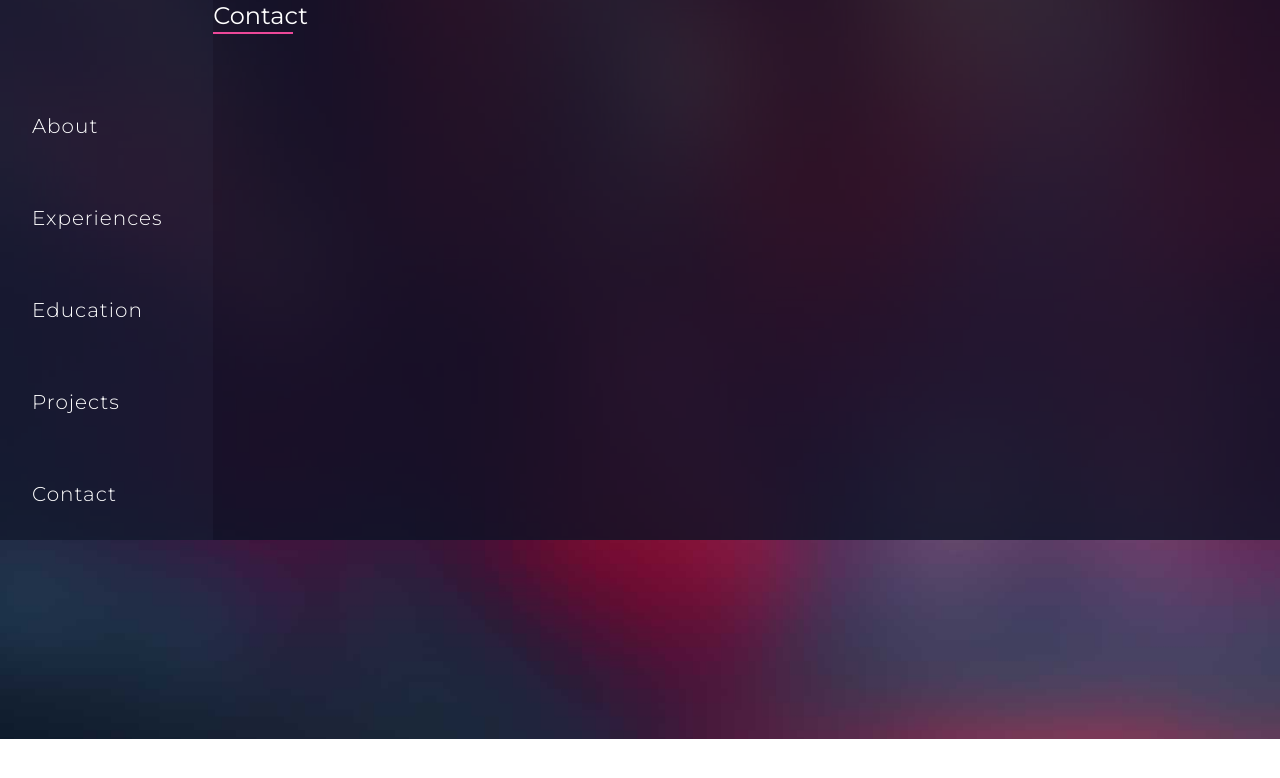
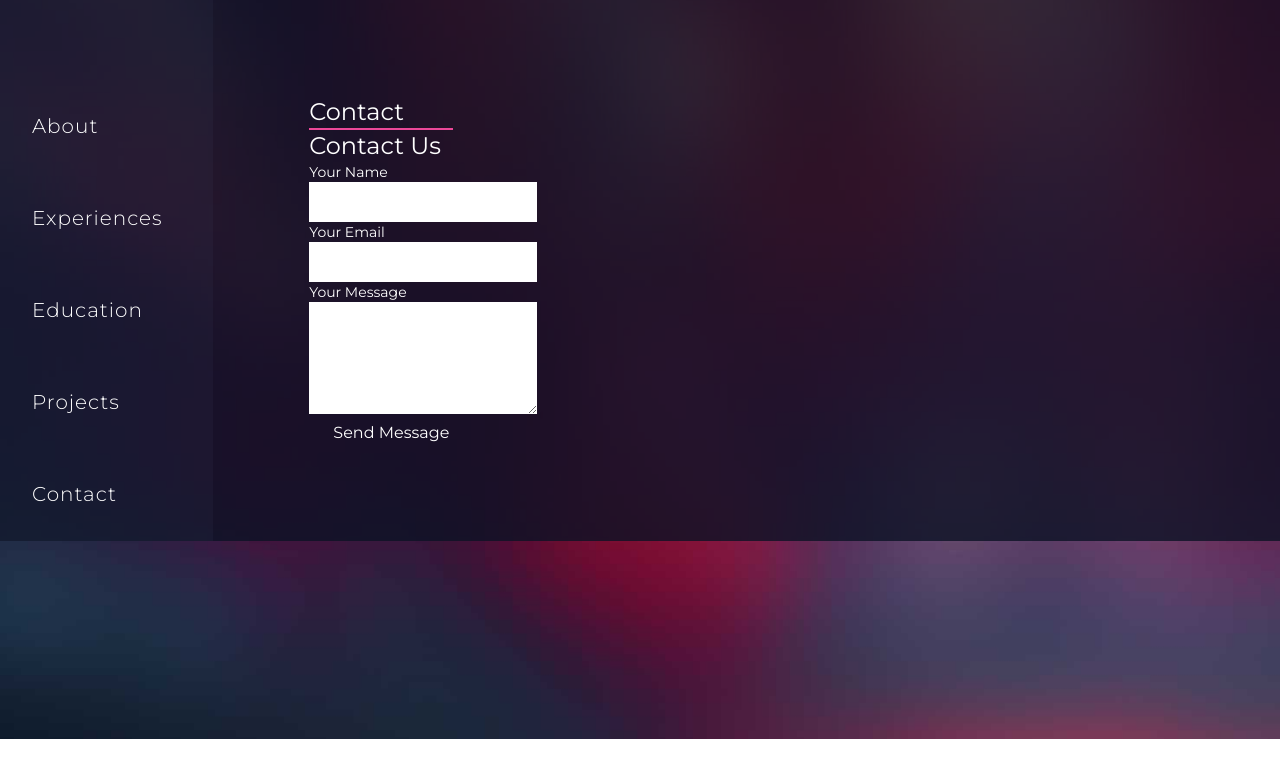
Before and after one commit to ctokoli/my_portfolio, a React (Vite) app: page /contact in a window 1280 px wide. Shown: the top 778 px of the page. Built offline with nearby package versions, Linux system fonts and the light colour scheme.

Commit message:
Update contactComponent.jsx

```diff
--- a/src/components/contactComponent.jsx
+++ b/src/components/contactComponent.jsx
@@ -1,12 +1,31 @@
 const ContactComponent = () => {
     return (
-        <div className="contact">
-            <div className="w-20">
-                <h1 className="text-2xl border-pink-500 border-b-2 ">Contact</h1>
+        <div className="exp p-24 max-w-7xl">
+            <div className=" w-36 ">
+                <h1 className="text-2xl  border-pink-500 border-b-2 ">Contact</h1>
             </div>
-
+            <div class="container mx-auto my-8 p-8 bg-white rounded-lg shadow-md w-screen">
+                <h1 class="text-2xl font-semibold mb-6">Contact Us</h1>
+                <form action="#" method="post">
+                    <div class="mb-4">
+                        <label for="name" class="block text-gray-600 text-sm font-medium mb-2">Your Name</label>
+                        <input type="text" id="name" name="name" class="w-full px-4 py-2 border rounded-md focus:outline-none focus:border-blue-500" required />
+                    </div>
+                    <div class="mb-4">
+                        <label for="email" class="block text-gray-600 text-sm font-medium mb-2">Your Email</label>
+                        <input type="email" id="email" name="email" class="w-full px-4 py-2 border rounded-md focus:outline-none focus:border-blue-500" required />
+                    </div>
+                    <div class="mb-4">
+                        <label for="message" class="block text-gray-600 text-sm font-medium mb-2">Your Message</label>
+                        <textarea id="message" name="message" rows="4" class="w-full px-4 py-2 border rounded-md focus:outline-none focus:border-blue-500" required></textarea>
+                    </div>
+                    <div class="text-center">
+                        <button type="submit" class="bg-blue-500 text-white px-6 py-3 rounded-md hover:bg-blue-600 focus:outline-none focus:ring focus:border-blue-300">Send Message</button>
+                    </div>
+                </form>
+            </div>
         </div>
-     );
+    );
 }
 
 export default ContactComponent;
```
